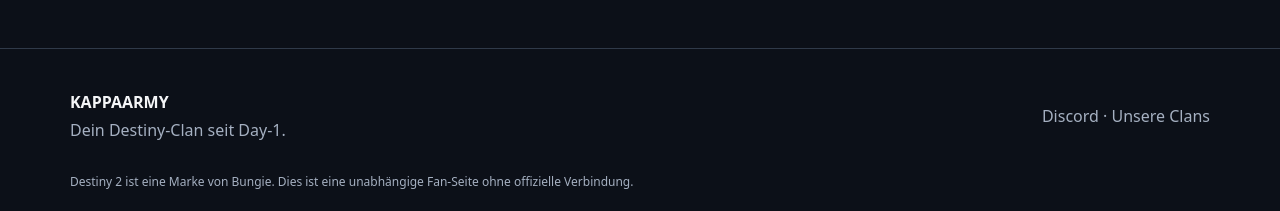
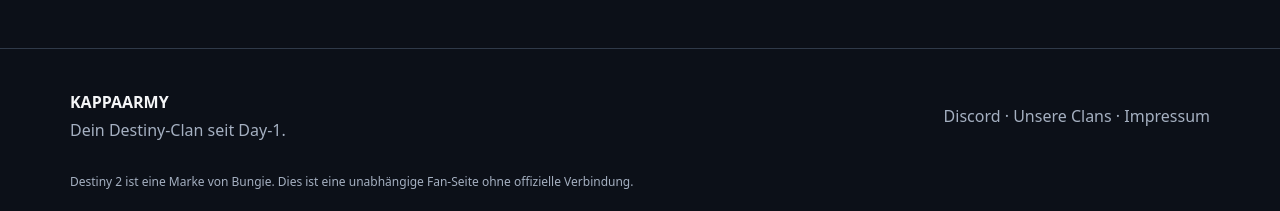
Before and after one commit to KappaArmy/KappaArmy, a Jekyll site: the page built from index.html, in a window 1280 px wide. Shown: the part 1483-1694 px from the top of the page. Built offline with Jekyll 4.4.1, drawn with Linux system fonts in a browser that asks for light colours.

Commit message:
Link imprint in footer

```diff
--- a/_layouts/default.html
+++ b/_layouts/default.html
@@ -1,3 +1,3 @@
 <!doctype html>
 <html lang="de"><head><meta charset="utf-8"><meta name="viewport" content="width=device-width,initial-scale=1"><meta name="theme-color" content="#0c1018"><meta name="description" content="{{ page.description | default: site.description | escape }}"><title>{% if page.title and page.title != 'Startseite' %}{{ page.title | escape }} · {% endif %}{{ site.title | escape }}</title><link rel="stylesheet" href="{{ '/assets/css/style.css' | relative_url }}"></head>
-<body><header class="site-header"><div class="shell header-inner"><a class="brand" href="{{ '/' | relative_url }}"><span class="brand-mark">✧</span>KAPPA<span>ARMY</span></a><nav aria-label="Hauptnavigation"><a href="{{ '/' | relative_url }}">Startseite</a><a href="{{ '/raids/' | relative_url }}">Raids</a><a href="{{ '/dungeons/' | relative_url }}">Dungeons</a><a href="{{ '/clans/' | relative_url }}">Clans</a><a class="nav-discord" href="https://discord.com/invite/qAFXm7Dptx">Discord ↗</a></nav></div></header><main class="shell">{{ content }}</main><footer class="site-footer"><div class="shell footer-inner"><div><strong>KAPPAARMY</strong><p>Dein Destiny-Clan seit Day-1.</p></div><div><a href="https://discord.com/invite/qAFXm7Dptx">Discord</a> · <a href="{{ '/clans/' | relative_url }}">Unsere Clans</a></div></div><div class="shell disclaimer">Destiny 2 ist eine Marke von Bungie. Dies ist eine unabhängige Fan-Seite ohne offizielle Verbindung.</div></footer></body></html>
+<body><header class="site-header"><div class="shell header-inner"><a class="brand" href="{{ '/' | relative_url }}"><span class="brand-mark">✧</span>KAPPA<span>ARMY</span></a><nav aria-label="Hauptnavigation"><a href="{{ '/' | relative_url }}">Startseite</a><a href="{{ '/raids/' | relative_url }}">Raids</a><a href="{{ '/dungeons/' | relative_url }}">Dungeons</a><a href="{{ '/clans/' | relative_url }}">Clans</a><a class="nav-discord" href="https://discord.com/invite/qAFXm7Dptx">Discord ↗</a></nav></div></header><main class="shell">{{ content }}</main><footer class="site-footer"><div class="shell footer-inner"><div><strong>KAPPAARMY</strong><p>Dein Destiny-Clan seit Day-1.</p></div><div><a href="https://discord.com/invite/qAFXm7Dptx">Discord</a> · <a href="{{ '/clans/' | relative_url }}">Unsere Clans</a> · <a href="{{ '/impressum/' | relative_url }}">Impressum</a></div></div><div class="shell disclaimer">Destiny 2 ist eine Marke von Bungie. Dies ist eine unabhängige Fan-Seite ohne offizielle Verbindung.</div></footer></body></html>
```
